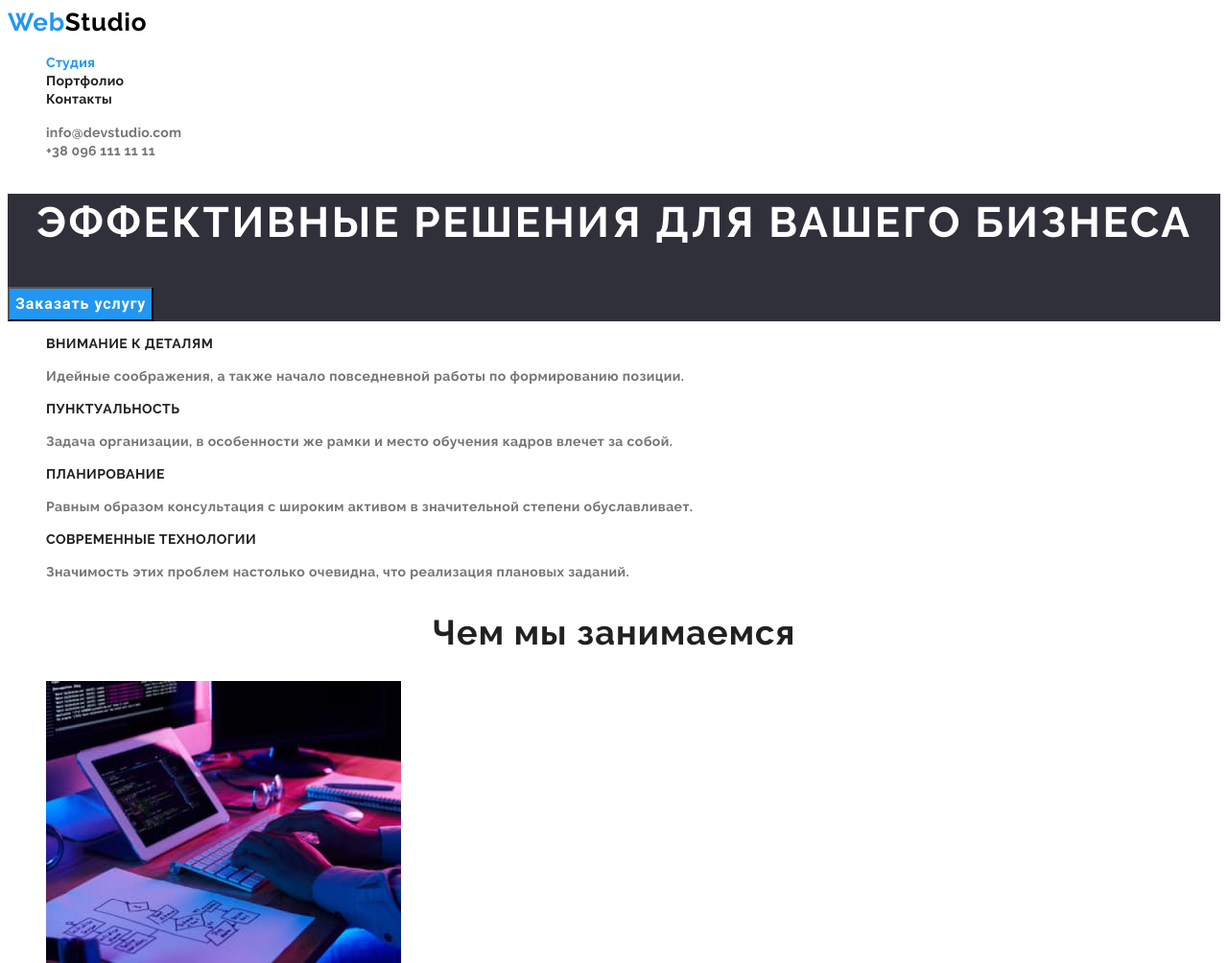
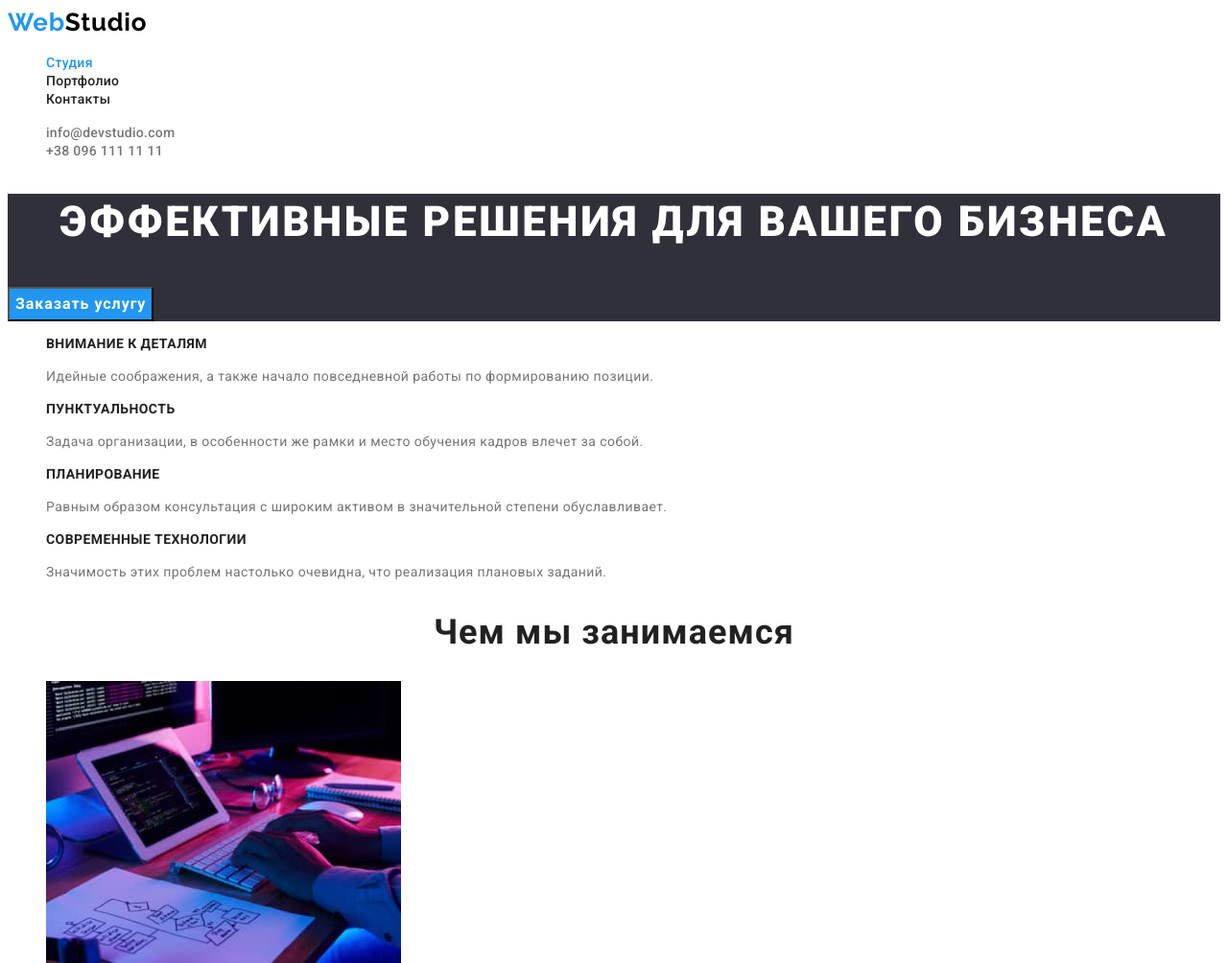
Before and after one commit to DudaYura/goit-markup-hw-02, a plain HTML site: page index.html in a window 1280 px wide. Shown: the top 1004 px of the page at 96% size. Drawn offline with Linux system fonts and the light colour scheme.

Commit message:
исправления

```diff
--- a/css/styles.css
+++ b/css/styles.css
@@ -4,7 +4,8 @@
   --text-color: #757575;
 }
 body {
-  font-family: "Raleway", "Roboto", sans-serif;
+  font-family: "Roboto", "Raleway", sans-serif;
+  color: #000000;
 }
 
 .link {
@@ -42,6 +43,8 @@ body {
 }
 .header-link-mail,
 .header-link-tel {
+  font-family: "Roboto";
+  font-style: normal;
   font-weight: 500;
   font-size: 14px;
   line-height: 1.14;
```
